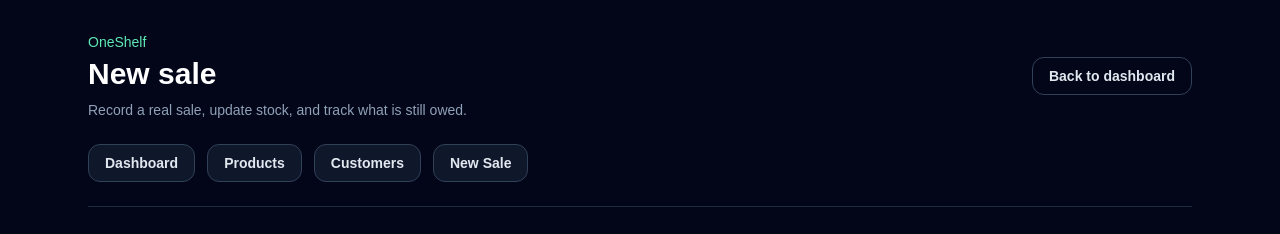
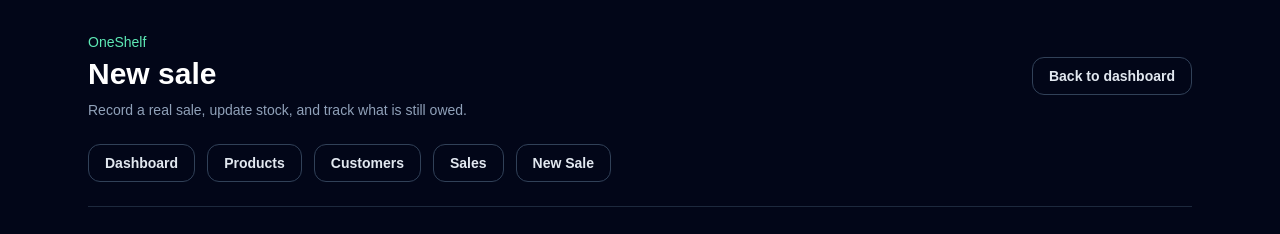
Before and after one commit to Jerox-A/oneshelf, a Next.js app: page /sales/new in a window 1280 px wide. Shown: the top 234 px of the page. Built offline with nearby package versions, Linux system fonts and the light colour scheme; no server answers; the database is empty.

Commit message:
Add sales to navigation

```diff
--- a/components/AppNav.tsx
+++ b/components/AppNav.tsx
@@ -1,30 +1,34 @@
-const navLinks = [
+const links = [
   {
+    label: "Dashboard",
     href: "/dashboard",
-      label: "Dashboard",
   },
   {
+    label: "Products",
     href: "/products",
-      label: "Products",
   },
   {
+    label: "Customers",
     href: "/customers",
-      label: "Customers",
   },
   {
+    label: "Sales",
+    href: "/sales",
+  },
+  {
+    label: "New Sale",
     href: "/sales/new",
-      label: "New Sale",
   },
 ];
 
 export default function AppNav() {
   return (
     <nav className="mt-6 flex flex-wrap gap-3">
-        {navLinks.map((link) => (
+      {links.map((link) => (
         <a
           key={link.href}
           href={link.href}
-            className="rounded-xl border border-slate-700 bg-slate-900 px-4 py-2 text-sm font-semibold text-slate-200 hover:bg-slate-800"
+          className="rounded-xl border border-slate-700 px-4 py-2 text-sm font-semibold text-slate-200 hover:border-emerald-400 hover:text-emerald-300"
         >
           {link.label}
         </a>
```
Lines whose indentation alone changed are shown as unchanged.
